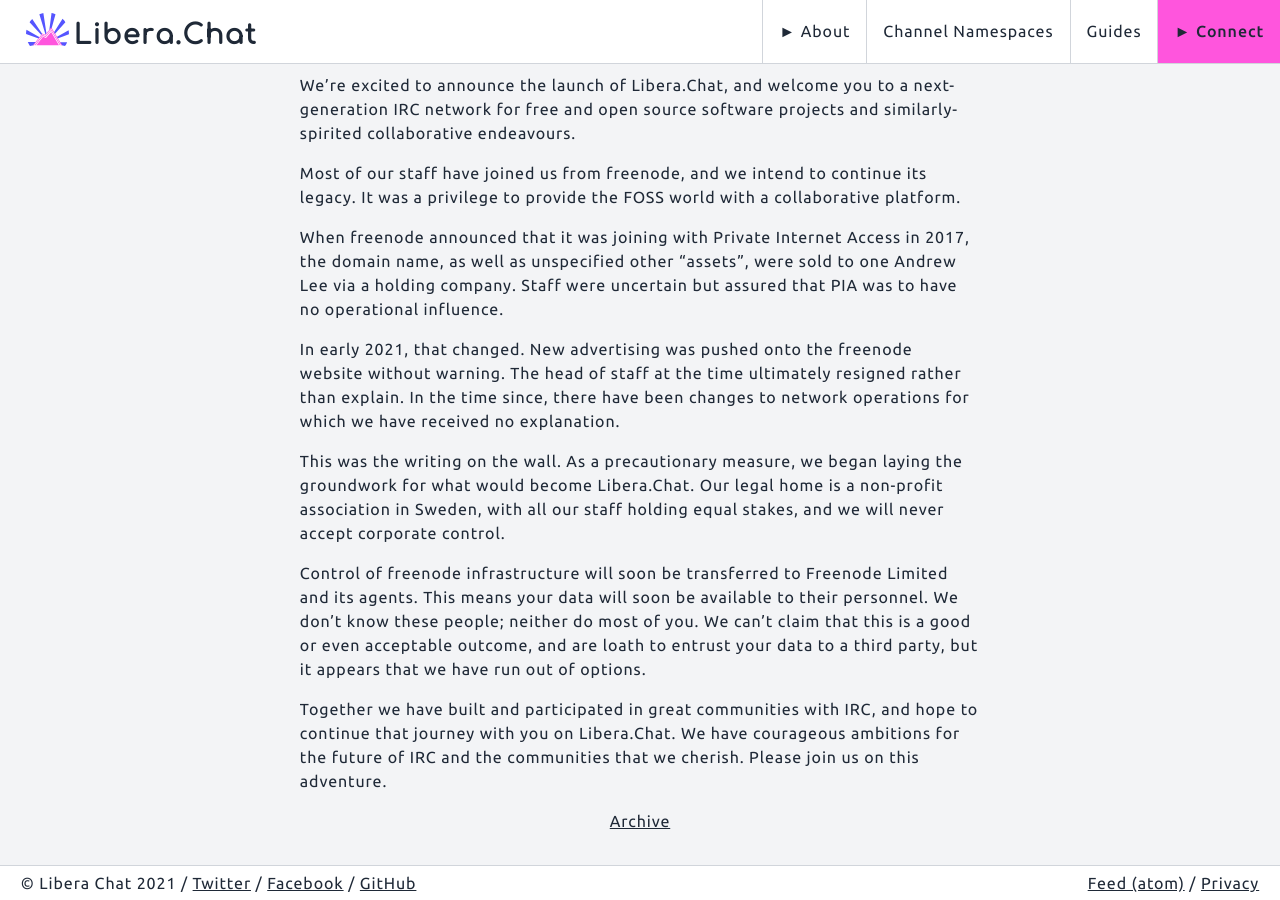
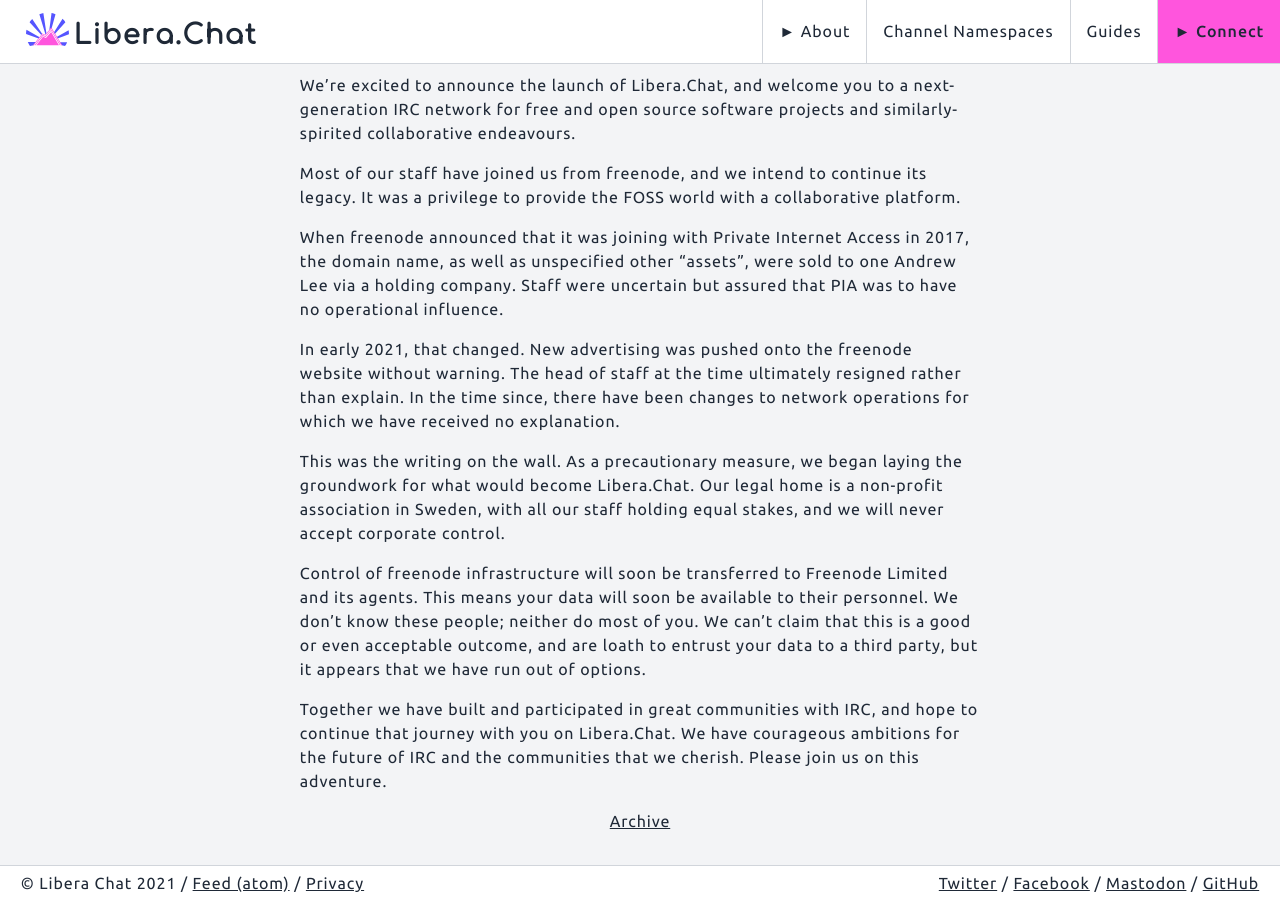
Before and after one commit to Libera-Chat/libera-chat.github.io, a Jekyll site: the page built from index.md, in a window 1280 px wide and 900 px high, scrolled down 608 px. Built offline with Jekyll 4.4.1, drawn with Linux system fonts in a browser that asks for light colours.

Commit message:
link to mstodon

```diff
--- a/_config.yml
+++ b/_config.yml
@@ -8,6 +8,10 @@
   card: summary
 facebook:
   publisher: liberachat
+mastodon:
+  username: liberachat
+  publisher: '106221516816356604'
+  instance: mastodon.social
 irc:
   plaintext:
     name: irc.libera.chat:6667 (plaintext)
--- a/_includes/footer.html
+++ b/_includes/footer.html
@@ -2,15 +2,17 @@
   <div>
     &copy; Libera Chat 2021
     /
+    <a href="/atom.xml">Feed (atom)</a>
+    /
+    <a href="/privacy">Privacy</a>
+  </div>
+  <div>
     <a href="https://twitter.com/{{ site.twitter.username }}" rel="noopener noreferrer">Twitter</a>
     /
     <a href="https://facebook.com/{{ site.facebook.publisher }}" rel="noopener noreferrer">Facebook</a>
     /
+    <a href="https://{{ site.mastodon.instance }}/web/accounts/{{ site.mastodon.publisher }}" rel="noopener noreferrer">Mastodon</a>
+    /
     <a href="https://github.com/Libera-Chat/libera-chat.github.io" rel="noopener noreferrer">GitHub</a>
   </div>
-  <div>
-    <a href="/atom.xml">Feed (atom)</a>
-    /
-    <a href="/privacy">Privacy</a>
-  </div>
 </footer>
```
